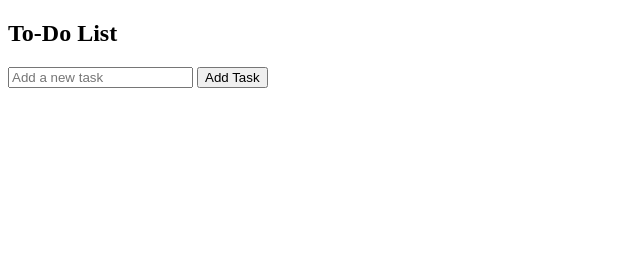
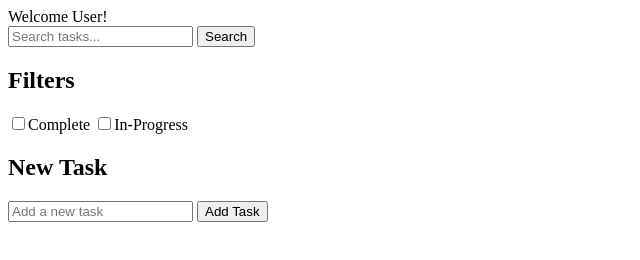
Before and after one commit to CodeRoge/To-Do-List, a plain HTML site: page index.html in a window 1280 px wide. Shown: the whole page, without its empty margins (0-640 px from the left). Drawn offline with Linux system fonts and the light colour scheme.

Commit message:
Index structure for To-Do List

```diff
--- a/index.html
+++ b/index.html
@@ -7,14 +7,32 @@
     <link rel="stylesheet" href="styles.css">
 </head>
 <body>
-    <article class="container">
-        <h1>To-Do List</h1>
-        <form id="task-form">
-            <input type="text" id="task-input" placeholder="Add a new task" required>
-            <button type="submit">Add Task</button>
-        </form>
-        <ul id="task-list"></ul>
-    </article>
+    <main class="container">
+        <header>Welcome User!</header>
+
+        <section class="search-bar">
+            <input type="text" id="search-input" placeholder="Search tasks...">
+            <button id="search-button">Search</button>
+        </section>
+
+        <aside class="filter-options">
+            <h2>Filters</h2>
+            <label><input type="checkbox" id="filter-complete">Complete</label>
+            <label><input type="checkbox" id="filter-incomplete">In-Progress</label>
+        </aside>
+
+        <section class="task-list">
+            <ul id="tasks">
+            </ul>
+        </section>
+        <section class="new-task">
+            <h2>New Task</h2>
+            <form id="task-form">
+                <input type="text" id="task-input" placeholder="Add a new task" required>
+                <button type="submit">Add Task</button>
+             </form>
+        </section>
+    </main>
     <script src="script.js"></script>
 </body>
 </html>
```
